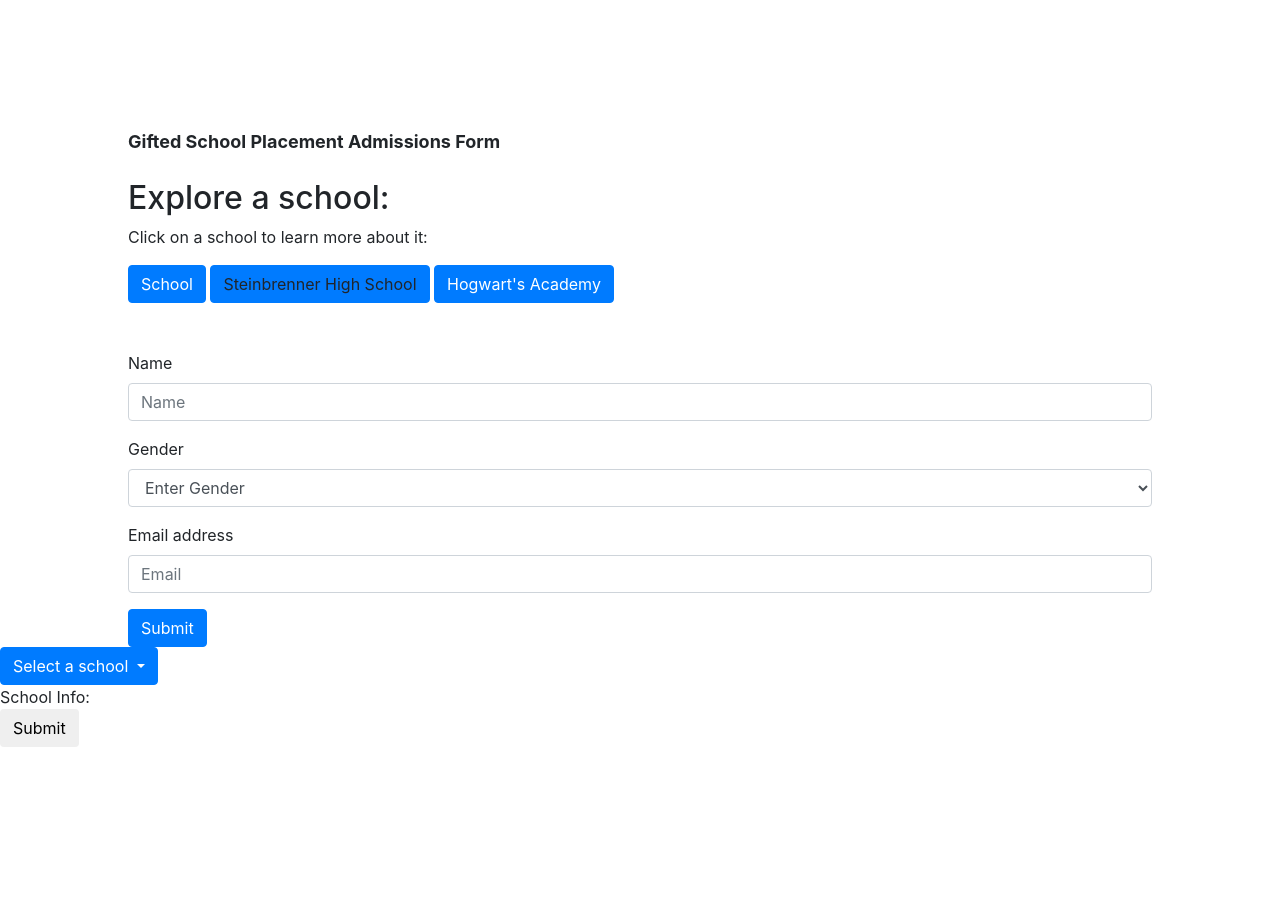
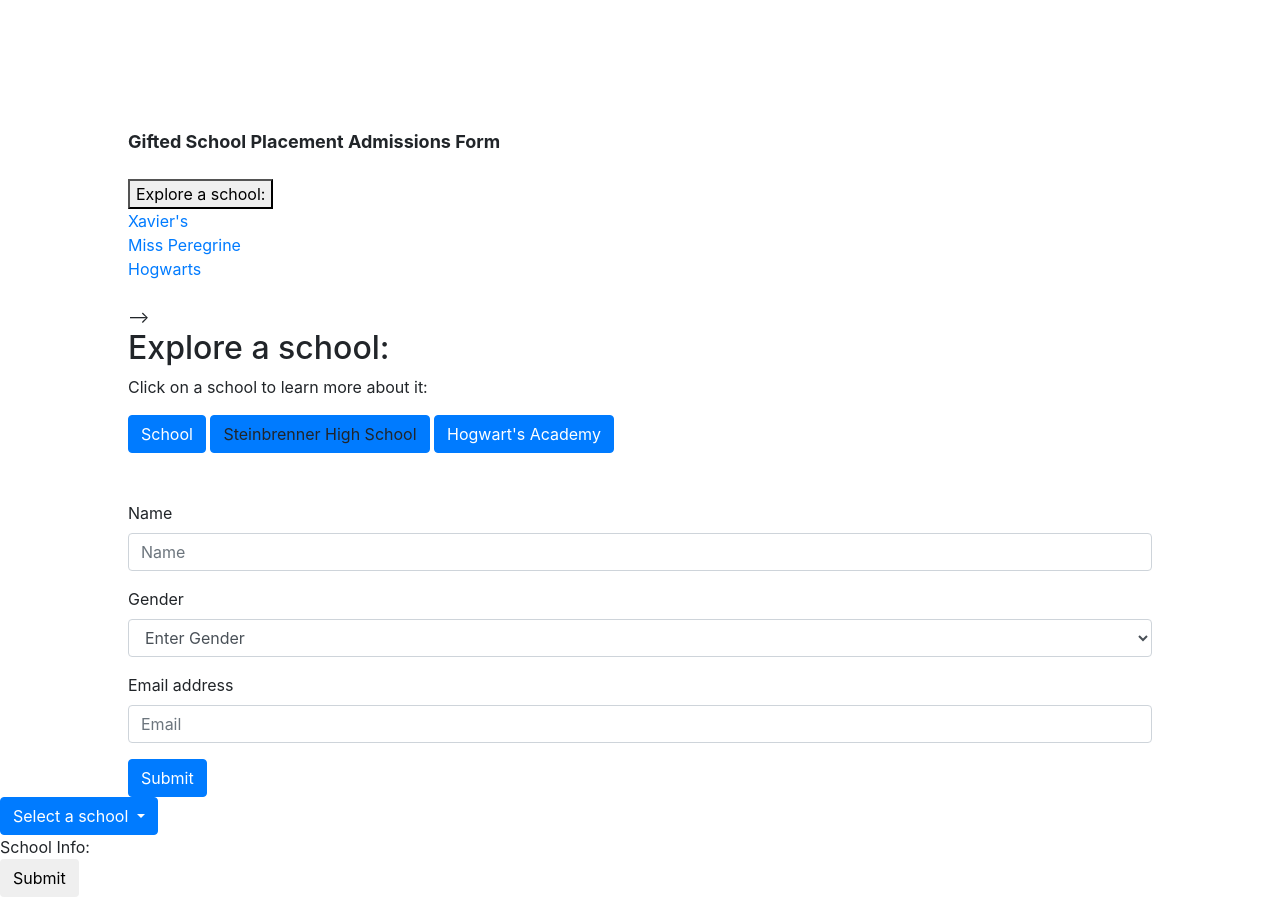
Before and after one commit to daustin-usf/practice, a plain HTML site: page formwk5.html in a window 1280 px wide. Before the commit the page ends 800 px from the top, so only its background shows below. Drawn offline with nearby package versions, Linux system fonts and the light colour scheme.

Commit message:
Update formwk5.html

```diff
--- a/formwk5.html
+++ b/formwk5.html
@@ -1,7 +1,7 @@
 <!doctype html>
 <html lang="en">
 <head>
-    <title>Homework 5</title>
+    <title>Forms Week 5</title>
     <meta charset="UTF-8">
     <meta name="viewport" content="width=device-width, initial-scale=1">
     <!--===============================================================================================-->
@@ -62,15 +62,15 @@
         <br>
 
         <!--below are the school links-->
-        <!--hidden for experimentation
+
     <div class="wrap-input100>"
     <div class="dropdown">
         <button class="dropbtn">Explore a school:</button>
             <div class="dropdown-content">
                 <a
- href="https://www.sickles.mysdhc.org/" >Sickles High School</a><br>
-                <a href="http://www.steinbrenner.mysdhc.org/">Steinbrenner High School</a><br>
-                <a href="https://blake.mysdhc.org/">Blake High School</a><br>
+ href="https://www.sickles.mysdhc.org/" >Xavier's</a><br>
+                <a href="http://www.steinbrenner.mysdhc.org/">Miss Peregrine</a><br>
+                <a href="https://blake.mysdhc.org/">Hogwarts</a><br>
             </div>
         </div>
 <br>
```
